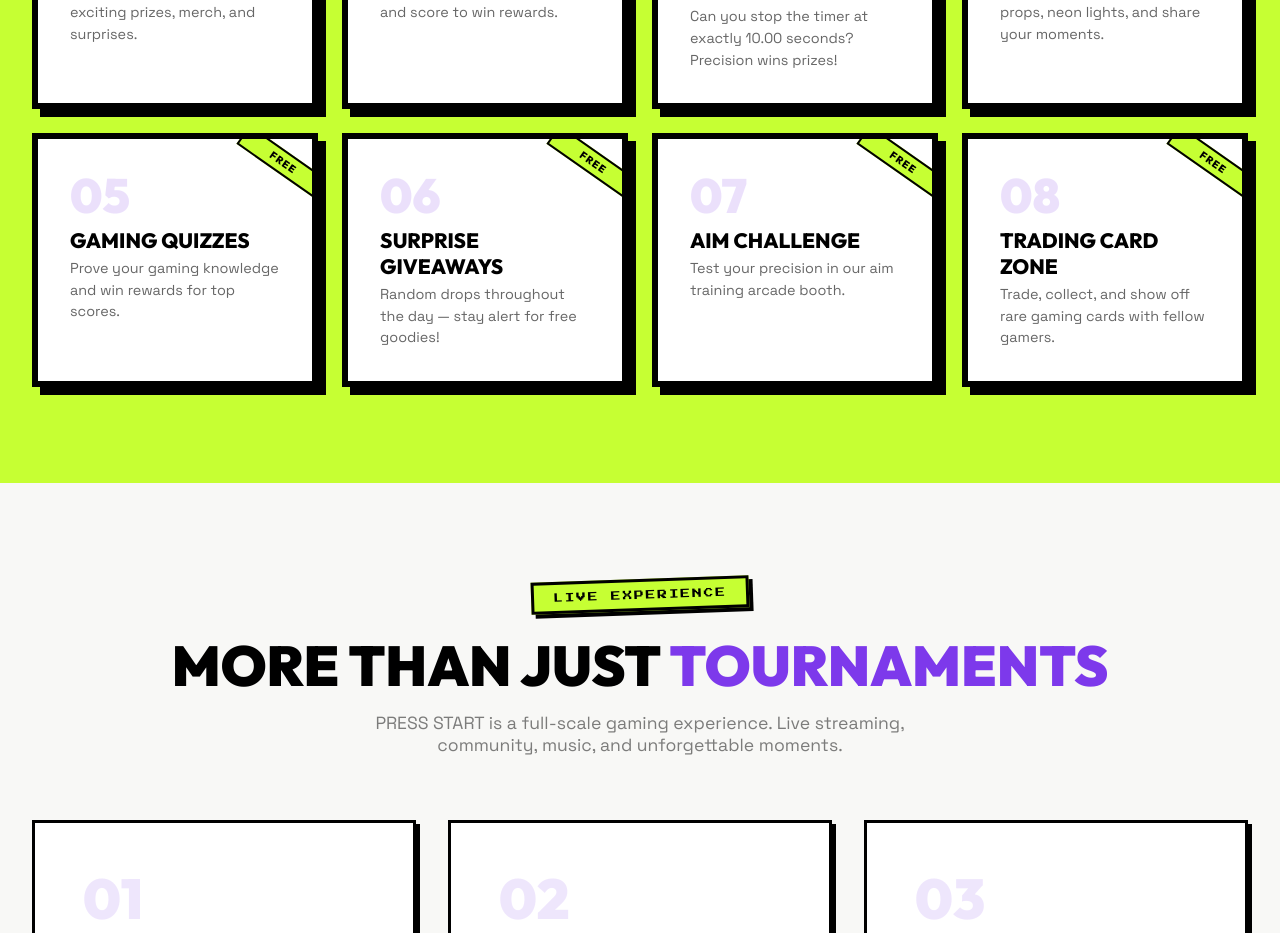
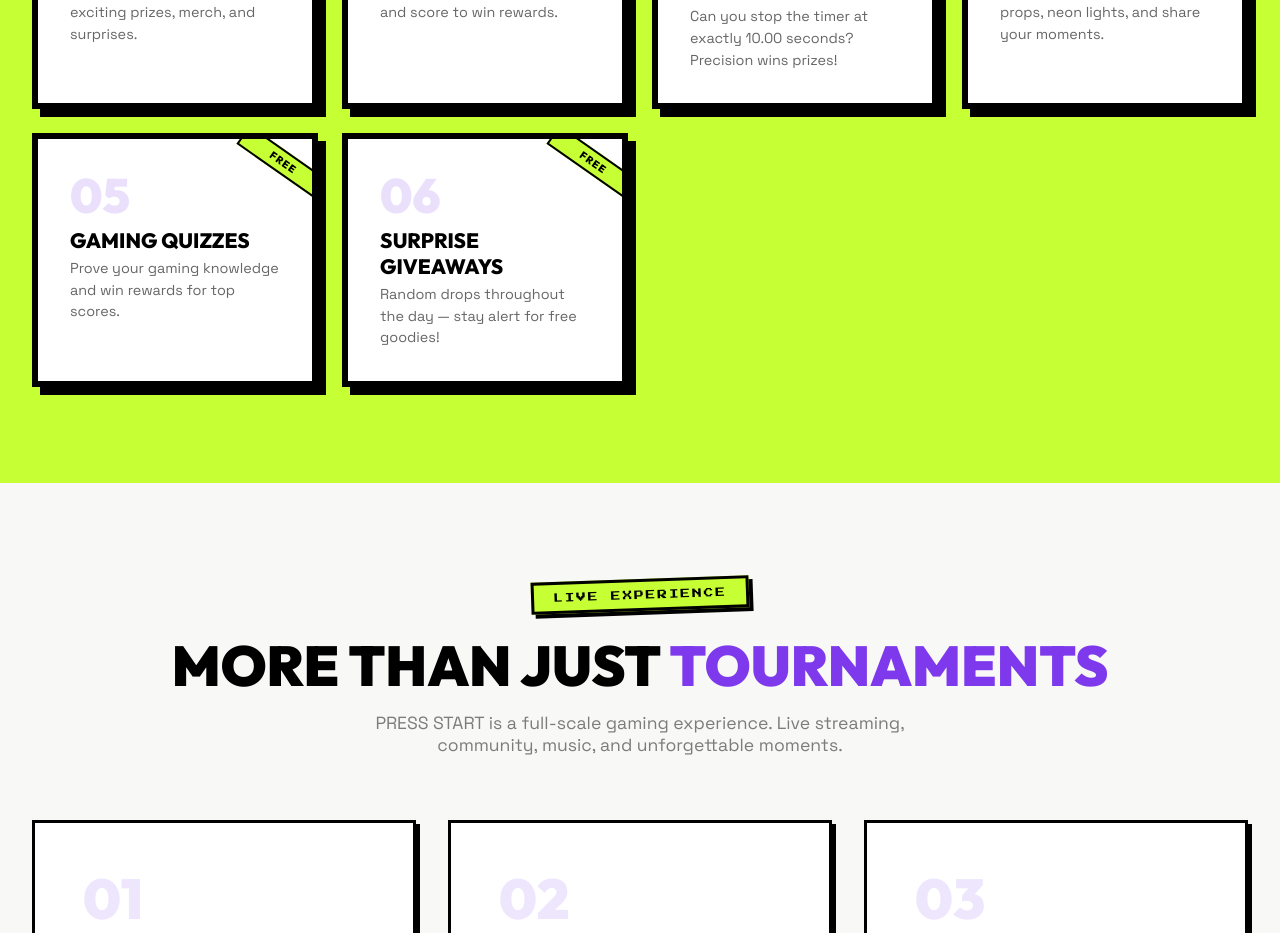
Before and after one commit to rhythm-sarma/pressstart, a React (Vite) app: page / in a window 1280 px wide. Shown: the part 2762-3695 px from the top of the page. Built offline with nearby package versions, Linux system fonts and the light colour scheme.

Commit message:
Update favicon and remove activities

```diff
--- a/index.html
+++ b/index.html
@@ -2,7 +2,7 @@
 <html lang="en">
   <head>
     <meta charset="UTF-8" />
-    <link rel="icon" type="image/svg+xml" href="/vite.svg" />
+    <link rel="icon" type="image/png" href="/images/logo.png" />
     <meta name="viewport" content="width=device-width, initial-scale=1.0" />
     <title>PRESS START — The Biggest Gaming Festival in Guwahati</title>
     <meta name="description" content="PRESS START is the biggest gaming festival in Guwahati featuring Valorant Championships, EA Sports FC 26, cosplay, free mini activities, prize challenges, and live Twitch streaming at City Centre Mall." />
--- a/src/App.jsx
+++ b/src/App.jsx
@@ -415,8 +415,6 @@ function ActivitiesSection() {
     { name: 'Photo Booth', desc: 'Strike a pose with gaming props, neon lights, and share your moments.', free: true },
     { name: 'Gaming Quizzes', desc: 'Prove your gaming knowledge and win rewards for top scores.', free: true },
     { name: 'Surprise Giveaways', desc: 'Random drops throughout the day — stay alert for free goodies!', free: true },
-    { name: 'Aim Challenge', desc: 'Test your precision in our aim training arcade booth.', free: true },
-    { name: 'Trading Card Zone', desc: 'Trade, collect, and show off rare gaming cards with fellow gamers.', free: true },
   ]
 
   return (
```
